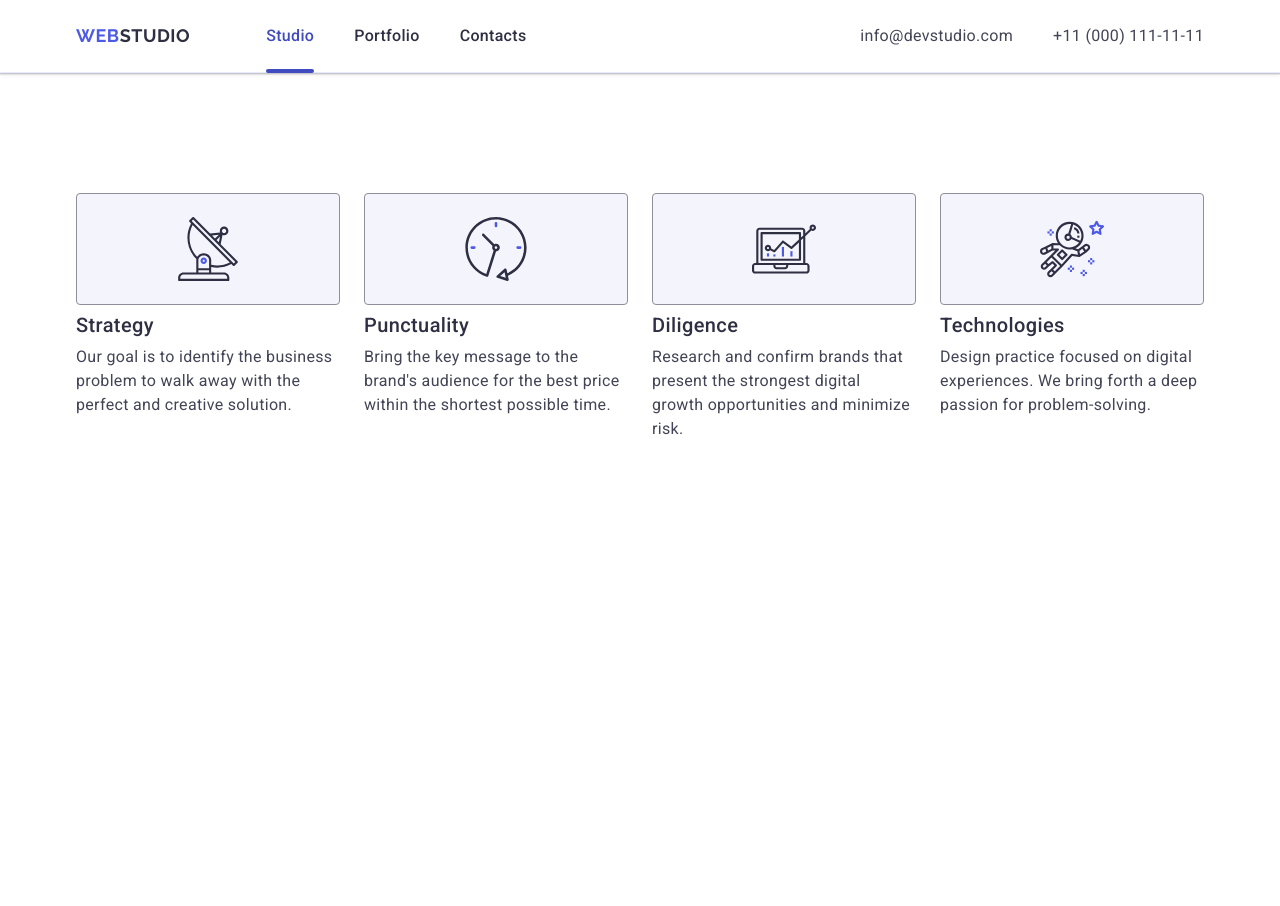
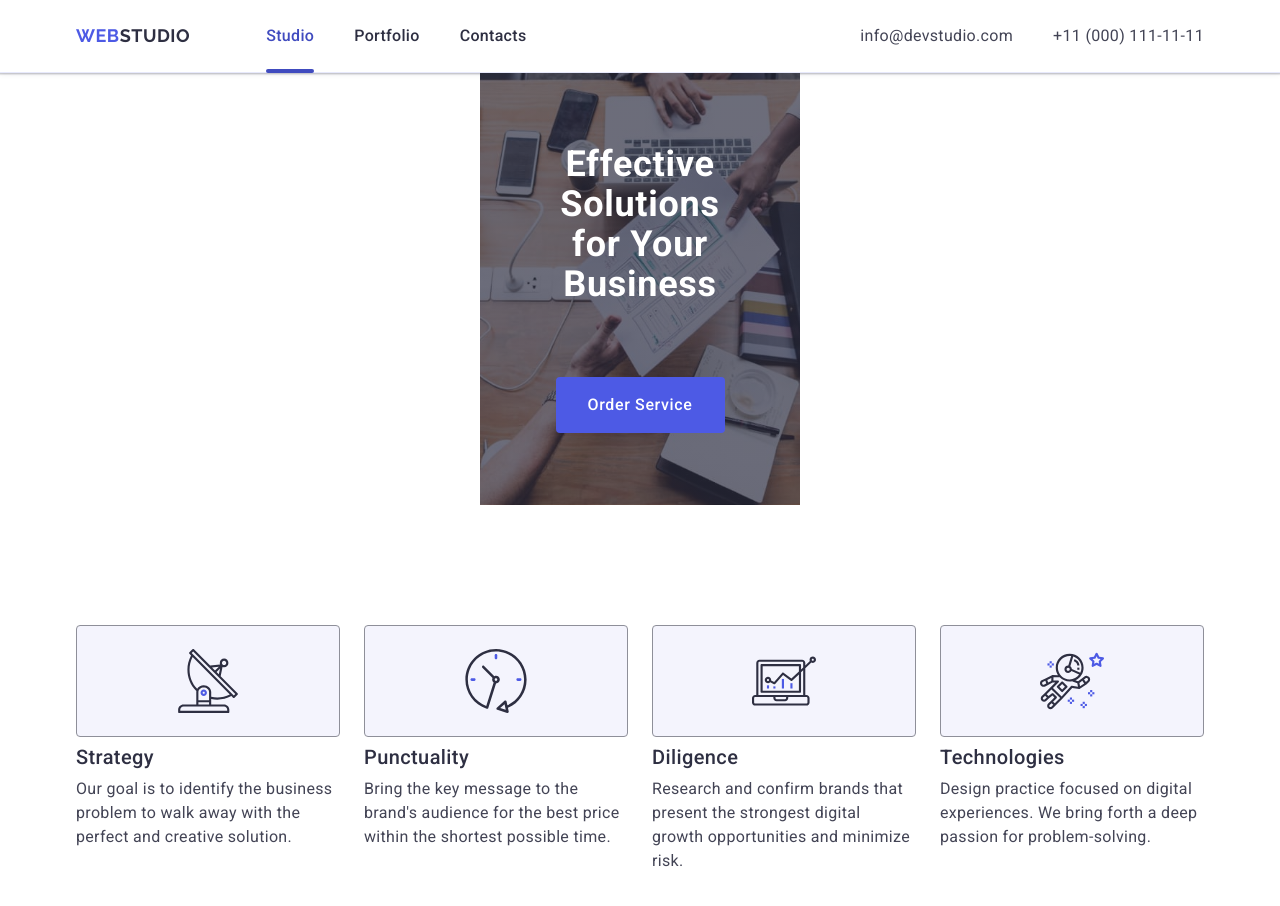
Before and after one commit to Vadim-Klus/goit-markup-hw-06, a plain HTML site: page index.html in a window 1280 px wide. Before the commit the page ends 800 px from the top, so only its background shows below. Drawn offline with nearby package versions, Linux system fonts and the light colour scheme.

Commit message:
add section 1 style h1 & p

```diff
--- a/css/styles-old.css
+++ b/css/styles-old.css
@@ -116,9 +116,6 @@ img {
   margin: 0 auto;
 }
 
-.title-item {
-}
-
 .button {
   font-weight: 500;
   font-size: 16px;
@@ -133,7 +130,7 @@ img {
   border-radius: 4px;
   margin: 0 auto;
   min-width: 169px;
-  margin-top: 46px;
+  margin-top: 48px;
   transition: background-color 250ms cubic-bezier(0.4, 0, 0.2, 1);
 }
 
--- a/css/styles.css
+++ b/css/styles.css
@@ -219,6 +219,50 @@ button {
 
 /*---------------section 1------------ */
 
+.page-title {
+  background-color: #2e2f42;
+  padding: 72px 0;
+  margin: 0 auto;
+  background-image: linear-gradient(
+      rgba(46, 47, 66, 0.7),
+      rgba(46, 47, 66, 0.7)
+    ),
+    url(../images/people-office.jpg);
+  background-repeat: no-repeat;
+  background-position: center center;
+  background-size: cover;
+  max-width: 320px;
+}
+
+.page-title-text {
+  font-weight: 700;
+  font-size: 36px;
+  line-height: 1.11;
+  letter-spacing: 0.02em;
+  text-align: center;
+  color: #fff;
+  max-width: 216px;
+  margin: 0 auto;
+}
+
+.button {
+  font-weight: 500;
+  font-size: 16px;
+  line-height: 1.5;
+  letter-spacing: 0.04em;
+  color: #fff;
+  background-color: #4d5ae5;
+  cursor: pointer;
+  display: block;
+  height: 56px;
+  border: none;
+  border-radius: 4px;
+  margin: 0 auto;
+  min-width: 169px;
+  margin-top: 72px;
+  transition: background-color 250ms cubic-bezier(0.4, 0, 0.2, 1);
+}
+
 /*---------------section 2------------ */
 
 .text-about {
--- a/index.html
+++ b/index.html
@@ -57,14 +57,14 @@
       </div>
     </header>
     <main>
-      <!-- <section class="page-title">
+      <section class="page-title">
         <div class="container">
           <h1 class="page-title-text">Effective Solutions for Your Business</h1>
           <button class="button" type="button" data-modal-open>
             Order Service
           </button>
         </div>
-      </section> -->
+      </section>
       <section class="text-about">
         <div class="container">
           <h2 class="visually-hidden">Features</h2>
```
